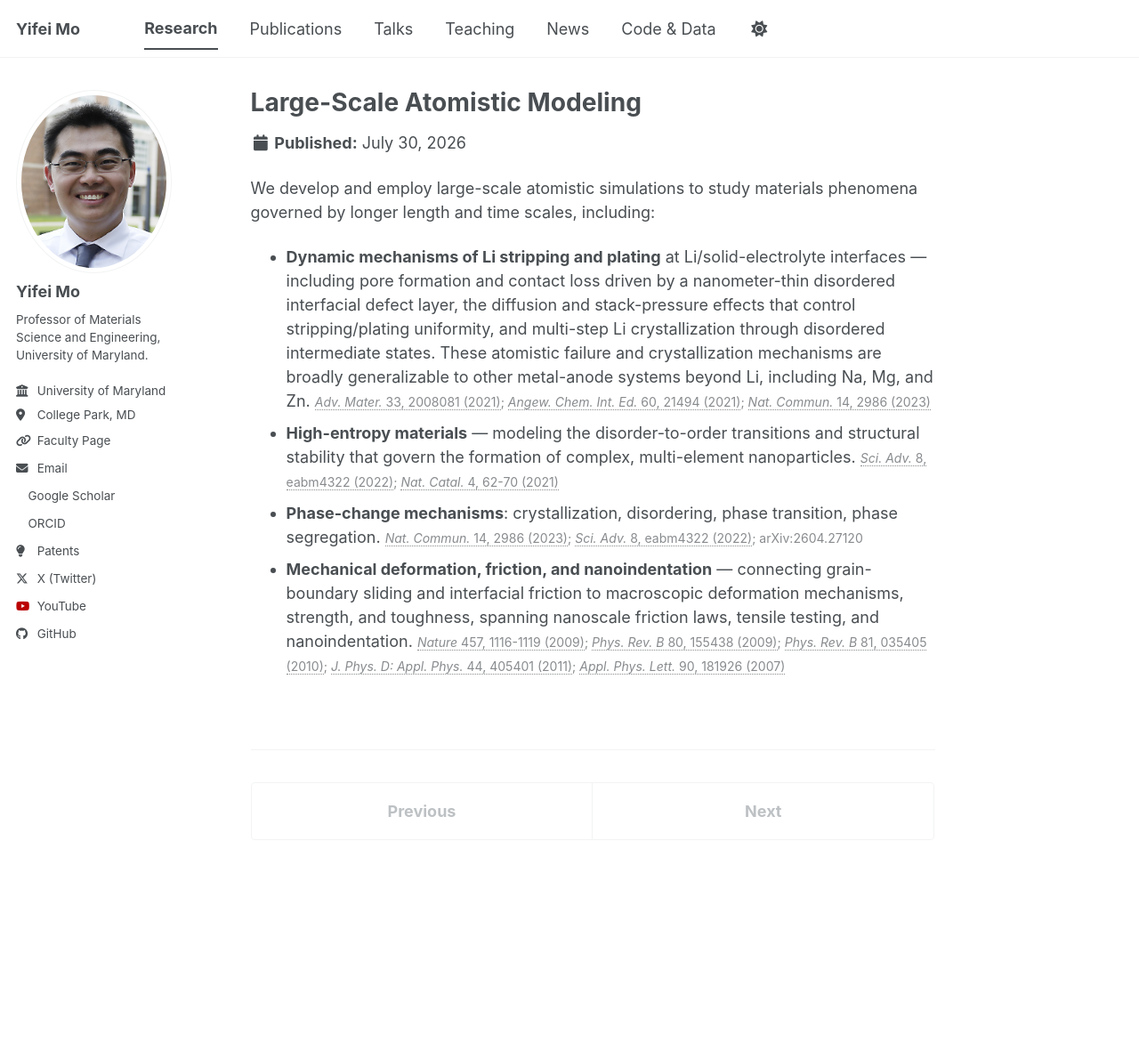
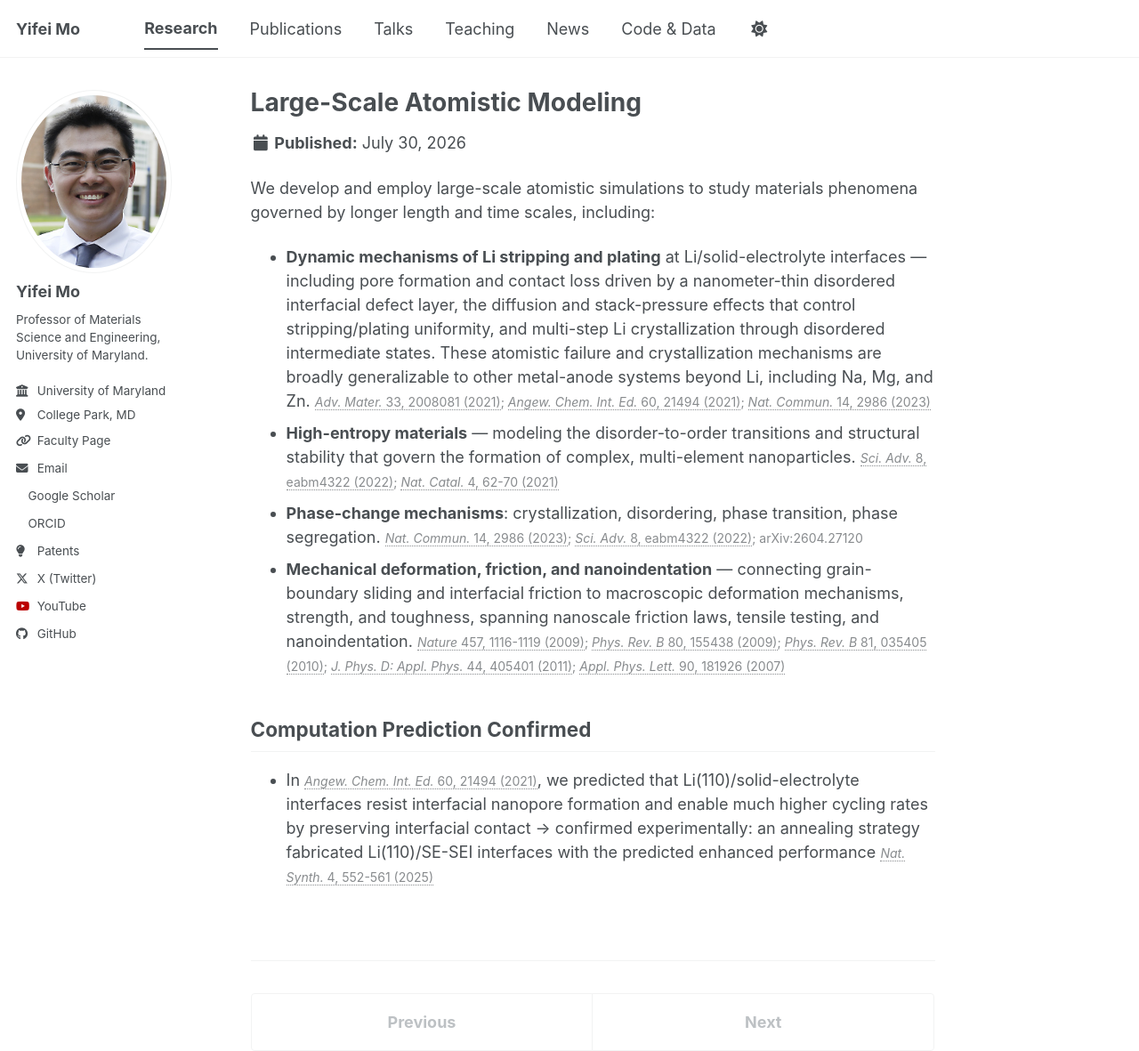
Before and after one commit to yifeimo/yifeimo.github.io, a Jekyll site: the page built from _research/large-scale-atomistic-modeling.md, in a window 1280 px wide and 1181 px high. Shown: the whole window at 89% size. Built offline with Jekyll 4.4.1, drawn with Linux system fonts in a browser that asks for light colours; a style sheet for code colours, icons or effects is not loaded.

Commit message:
Add Computation Prediction Confirmed section to Large-Scale Atomistic Modeling
First entry: Li(110)/solid-electrolyte interface pore-resistance prediction
confirmed by a 2025 Nature Synthesis experimental study.

```diff
--- a/_research/large-scale-atomistic-modeling.md
+++ b/_research/large-scale-atomistic-modeling.md
@@ -13,3 +13,8 @@ We develop and employ large-scale atomistic simulations to study materials pheno
 * **High-entropy materials** — modeling the disorder-to-order transitions and structural stability that govern the formation of complex, multi-element nanoparticles. <span class="citation">[*Sci. Adv.* 8, eabm4322 (2022)](https://doi.org/10.1126/sciadv.abm4322); [*Nat. Catal.* 4, 62-70 (2021)](https://doi.org/10.1038/s41929-020-00554-1)</span>
 * **Phase-change mechanisms**: crystallization, disordering, phase transition, phase segregation. <span class="citation">[*Nat. Commun.* 14, 2986 (2023)](https://doi.org/10.1038/s41467-023-38757-2); [*Sci. Adv.* 8, eabm4322 (2022)](https://doi.org/10.1126/sciadv.abm4322); arXiv:2604.27120</span>
 * **Mechanical deformation, friction, and nanoindentation** — connecting grain-boundary sliding and interfacial friction to macroscopic deformation mechanisms, strength, and toughness, spanning nanoscale friction laws, tensile testing, and nanoindentation. <span class="citation">[*Nature* 457, 1116-1119 (2009)](http://dx.doi.org/10.1038/nature07748); [*Phys. Rev. B* 80, 155438 (2009)](http://dx.doi.org/10.1103/PhysRevB.80.155438); [*Phys. Rev. B* 81, 035405 (2010)](http://dx.doi.org/10.1103/PhysRevB.81.035405); [*J. Phys. D: Appl. Phys.* 44, 405401 (2011)](http://dx.doi.org/10.1088/0022-3727/44/40/405401); [*Appl. Phys. Lett.* 90, 181926 (2007)](http://dx.doi.org/10.1063/1.2736652)</span>
+
+Computation Prediction Confirmed
+------
+
+* In <span class="citation">[*Angew. Chem. Int. Ed.* 60, 21494 (2021)](https://doi.org/10.1002/anie.202108144)</span>, we predicted that Li(110)/solid-electrolyte interfaces resist interfacial nanopore formation and enable much higher cycling rates by preserving interfacial contact → confirmed experimentally: an annealing strategy fabricated Li(110)/SE-SEI interfaces with the predicted enhanced performance <span class="citation">[*Nat. Synth.* 4, 552-561 (2025)](https://doi.org/10.1038/s44160-024-00712-4)</span>
```
